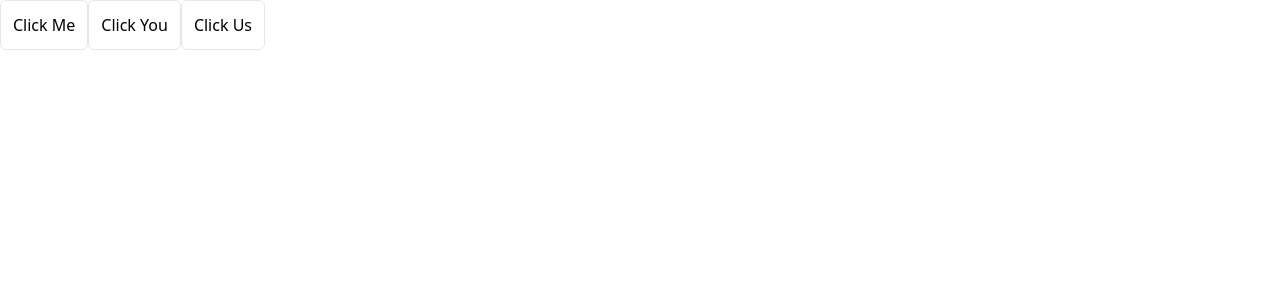
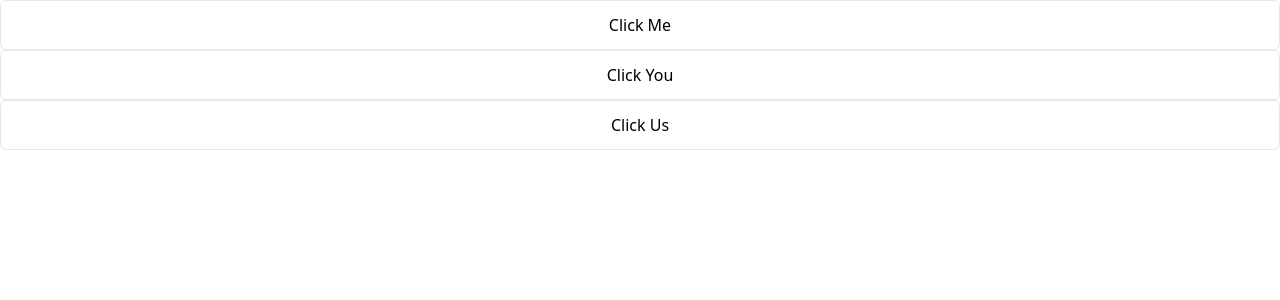
Before and after one commit to MatchaBear/demo-react, a React (Vite) app: page / in a window 1280 px wide. Shown: the top 300 px of the page. Built offline with nearby package versions, Linux system fonts and the light colour scheme.

Commit message:
add flex flex-col

```diff
--- a/src/components/sectionone.tsx
+++ b/src/components/sectionone.tsx
@@ -1,5 +1,5 @@
 import { ReactNode } from "react";
 
 export default function SectionOne(props: { children: ReactNode }) {
-  return <div className="flex-col">{props.children}</div>;
+  return <div className="flex flex-col">{props.children}</div>;
 }
```
